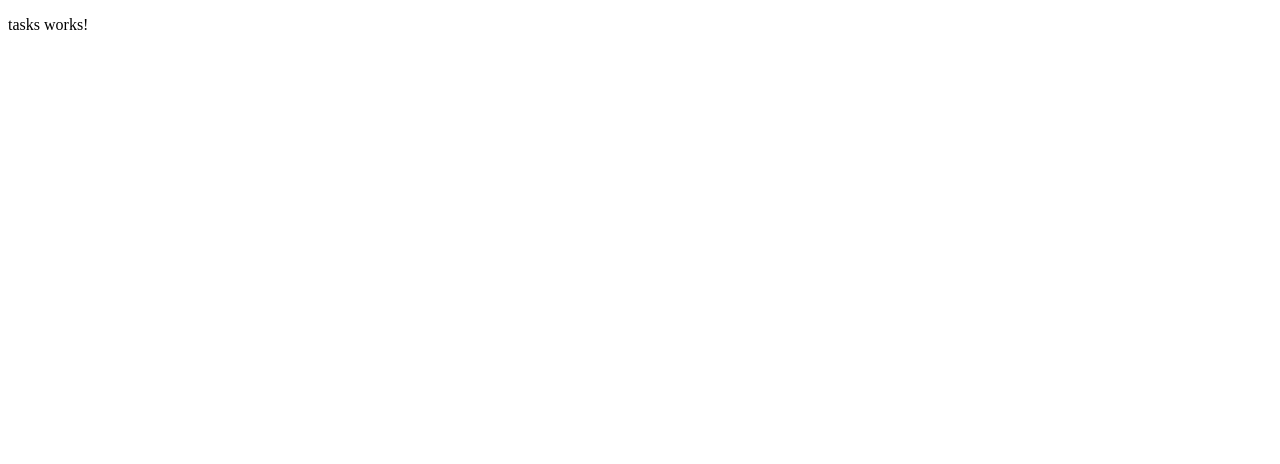
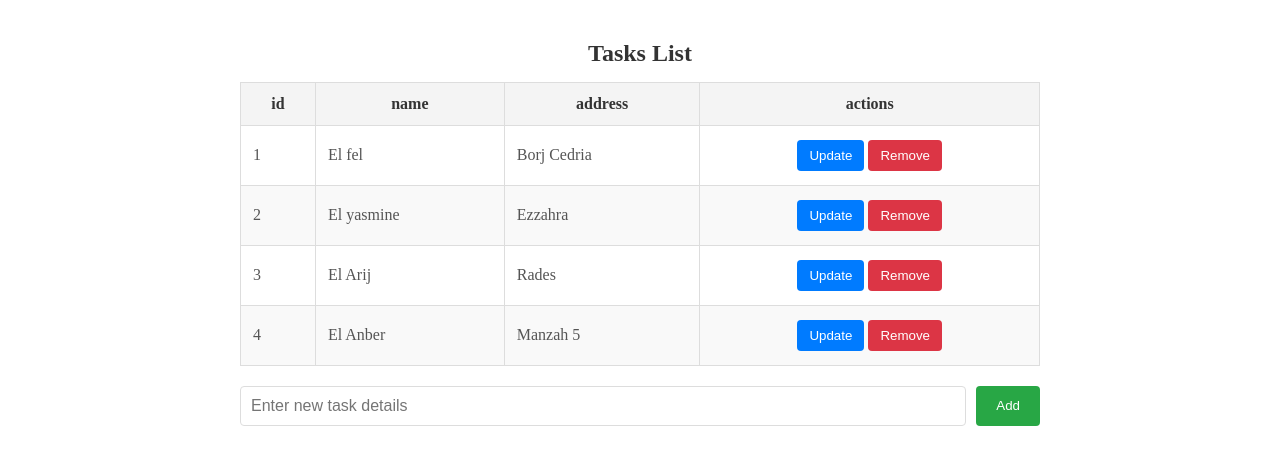
Before and after one commit to FeresMrad/AngularFrontend-InsomeaInternship-2024, an Angular app: page /tasks in a window 1280 px wide. Shown: the top 464 px of the page. Built offline with nearby package versions, Linux system fonts and the light colour scheme.

Commit message:
created tasks list

```diff
--- /dev/null
+++ b/src/app/core/models/Task.ts
@@ -0,0 +1,5 @@
+export class Task {
+    id!:number;
+    name!:string;
+    address!: string;
+    }
--- a/src/app/tasks/tasks.component.css
+++ b/src/app/tasks/tasks.component.css
@@ -0,0 +1,94 @@
+/* styles.css or any other CSS file you choose to use */
+.table-container {
+    max-width: 800px; /* Adjust the max-width as needed */
+    margin: 20px auto; /* Center align the table horizontally */
+    overflow-x: auto; /* Allows horizontal scrolling if the table is too wide */
+}
+
+.table-title {
+    font-size: 24px; /* Font size for the title */
+    font-weight: bold; /* Bold text */
+    color: #333; /* Text color */
+    margin-bottom: 15px; /* Space between title and table */
+    text-align: center; /* Center align the title */
+}
+
+.table {
+    width: 100%;
+    border-collapse: collapse;
+    font-size: 16px;
+    border: 1px solid #ddd; /* Add a border around the table */
+}
+
+.table th, .table td {
+    padding: 12px;
+    border: 1px solid #ddd; /* Add borders around table cells */
+}
+
+.table th {
+    background-color: #f4f4f4;
+    color: #333;
+    font-weight: bold;
+}
+
+.table tr:nth-child(even) {
+    background-color: #f9f9f9;
+}
+
+.table tr:hover {
+    background-color: #f1f1f1;
+}
+
+.table td {
+    color: #555;
+}
+
+.actions {
+    text-align: center;
+}
+
+.btn-update, .btn-remove {
+    background-color: #007bff; /* Blue background for buttons */
+    color: white; /* White text */
+    border: none; /* Remove default border */
+    padding: 8px 12px; /* Add padding */
+    margin: 2px; /* Add margin between buttons */
+    border-radius: 4px; /* Rounded corners */
+    cursor: pointer; /* Pointer cursor on hover */
+}
+
+.btn-remove {
+    background-color: #dc3545; /* Red background for remove button */
+}
+
+.btn-update:hover, .btn-remove:hover {
+    opacity: 0.8; /* Slightly transparent on hover */
+}
+
+.input-container {
+    display: flex;
+    justify-content: center; /* Center align the input and button */
+    margin-top: 20px; /* Space above the input area */
+}
+
+.task-input {
+    padding: 10px;
+    font-size: 16px;
+    border: 1px solid #ddd;
+    border-radius: 4px;
+    margin-right: 10px; /* Space between input and button */
+    flex: 1; /* Allow input to grow */
+}
+
+.btn-add {
+    background-color: #28a745; /* Green background for add button */
+    color: white; /* White text */
+    border: none; /* Remove default border */
+    padding: 10px 20px; /* Add padding */
+    border-radius: 4px; /* Rounded corners */
+    cursor: pointer; /* Pointer cursor on hover */
+}
+
+.btn-add:hover {
+    opacity: 0.8; /* Slightly transparent on hover */
+}
--- a/src/app/tasks/tasks.component.html
+++ b/src/app/tasks/tasks.component.html
@@ -1 +1,29 @@
-<p>tasks works!</p>
+<div class="table-container">
+    <h2 class="table-title">Tasks List</h2>
+    <table class="table">
+        <thead>
+            <tr>
+                <th>id</th>
+                <th>name</th>
+                <th>address</th>
+                <th>actions</th>
+            </tr>
+        </thead>
+        <tbody>
+            <tr *ngFor="let p of listTasks let i=index">
+                <td>{{p.id}}</td>
+                <td>{{p.name}}</td>
+                <td>{{p.address}}</td>
+                <td class="actions">
+                    <button class="btn-update">Update</button>
+                    <button class="btn-remove">Remove</button>
+                </td>
+            </tr>
+        </tbody>
+    </table>
+
+    <div class="input-container">
+        <input type="text" placeholder="Enter new task details" class="task-input">
+        <button class="btn-add">Add</button>
+    </div>
+</div>
--- a/src/app/tasks/tasks.component.ts
+++ b/src/app/tasks/tasks.component.ts
@@ -1,10 +1,12 @@
 import { Component } from '@angular/core';
 import { Task } from '../core/models/Task';
+import { FormsModule } from '@angular/forms';
+import { CommonModule } from '@angular/common';
 
 @Component({
   selector: 'app-tasks',
   standalone: true,
-  imports: [],
+  imports: [FormsModule, CommonModule],
   templateUrl: './tasks.component.html',
   styleUrl: './tasks.component.css'
 })
--- /dev/null
+++ b/src/app/update-tasks/update-tasks.component.html
@@ -0,0 +1 @@
+<p>update-tasks works!</p>
```
Also changed, not shown: src/app/update-tasks/update-tasks.component.ts (added, +12 -0 lines), src/app/update-tasks/update-tasks.component.css (added), 1 other file (tests, documents, lock files or other folders).
